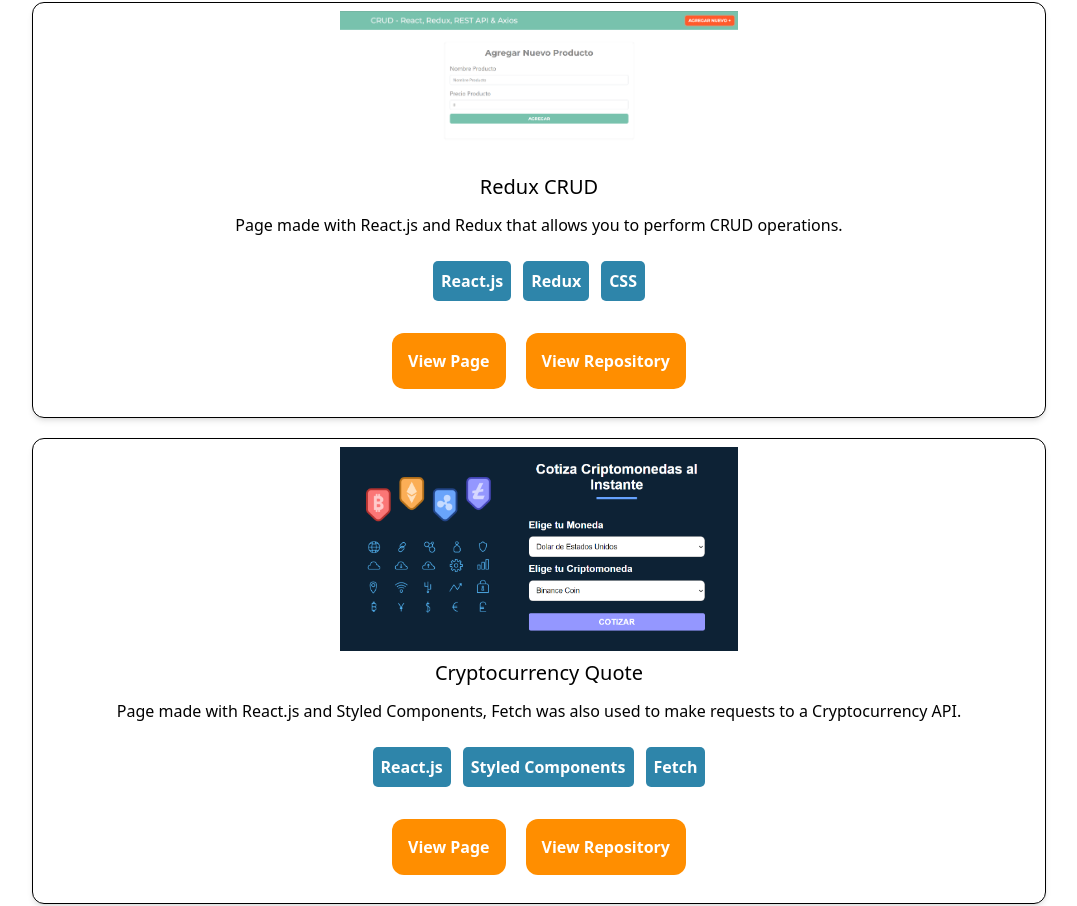
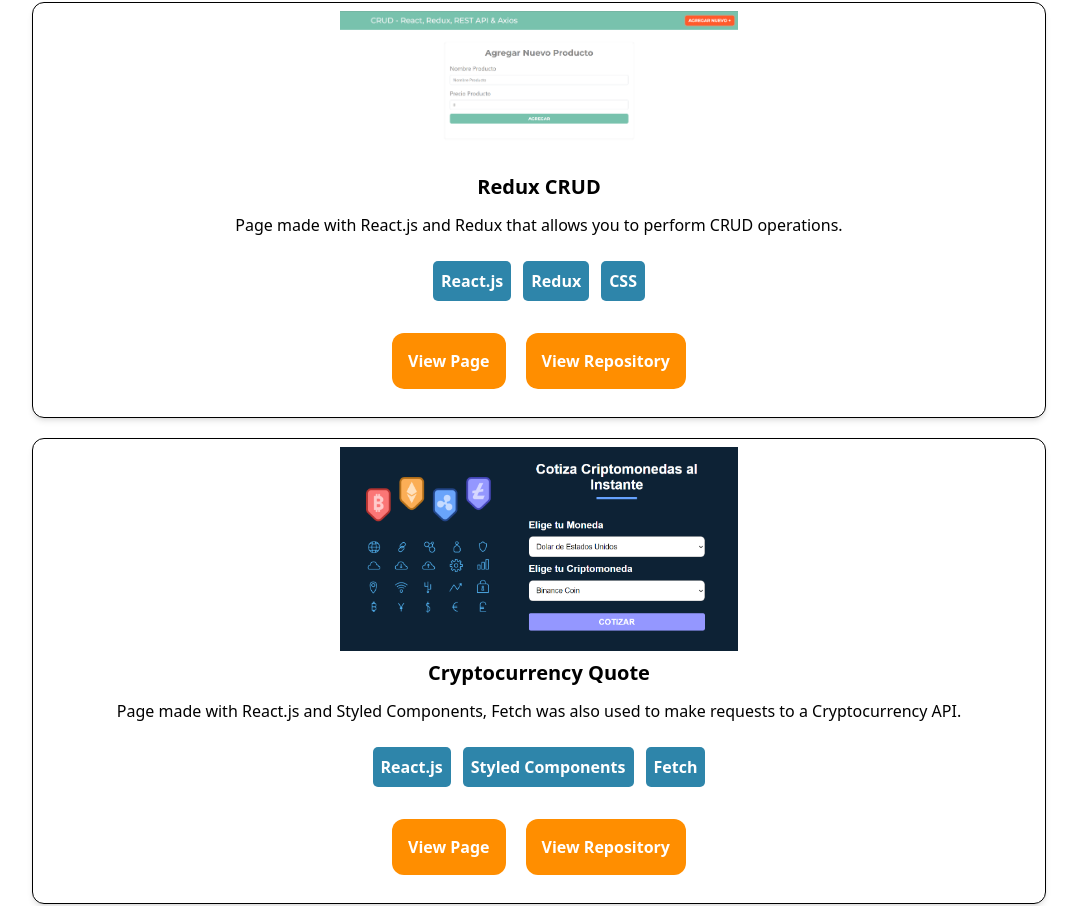
Before and after one commit to RoberthNC/My-Personal-Portfolio, a React (Vite) app: page / in a window 1280 px wide. Shown: the part 1900-2806 px from the top of the page, without its empty margins (101-1178 px from the left). Built offline with nearby package versions, Linux system fonts and the light colour scheme.

Commit message:
New changes

```diff
--- a/src/components/Project.jsx
+++ b/src/components/Project.jsx
@@ -16,7 +16,7 @@ const Project = ({project}) => {
         className="md:w-[40%] md:h-[40%] mb-2 my-auto"
       />
       <div className="flex flex-col gap-3 m-auto">
-        <h2 className="text-xl text-center">{project.title}</h2>
+        <h2 className="text-xl text-center font-bold">{project.title}</h2>
         <p>{project.description}</p>
         {/* There will be 1 or more Technologies that have been used in the project */}
         <div className="flex flex-row flex-wrap justify-center gap-3 mt-3">
```
